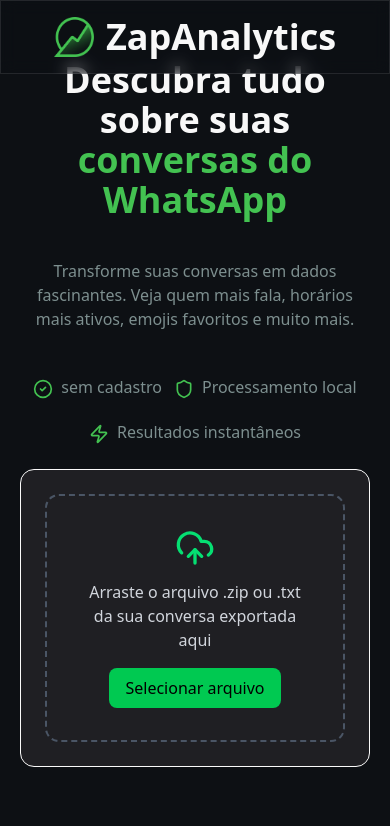
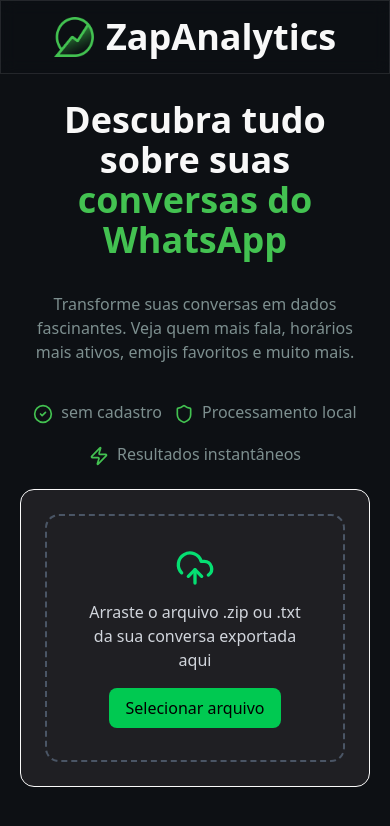
Before and after one commit to lucas-fro/zap-analytics, a Next.js app: page / in a window 390 px wide. Shown: the top 826 px of the page. Built offline with nearby package versions, Linux system fonts and the light colour scheme.

Commit message:
ajustando a landing page

```diff
--- a/app/page.tsx
+++ b/app/page.tsx
@@ -9,7 +9,7 @@ export default function Home() {
       <Header />
       <section className="min-h-dvh flex md:flex-row flex-col gap-5 md:p-10 p-5 items-center w-full">
         <div className="flex-1 grid md:gap-10 gap-5 text-center md:text-left">
-          <h1 className="md:mt-5 mt-10 text-foreground md:text-6xl text-4xl font-bold">
+          <h1 className="md:mt-5 mt-20 text-foreground md:text-6xl text-4xl font-bold">
             Descubra tudo sobre suas{" "}
             <span className="text-primary">conversas do WhatsApp</span>
           </h1>
```
